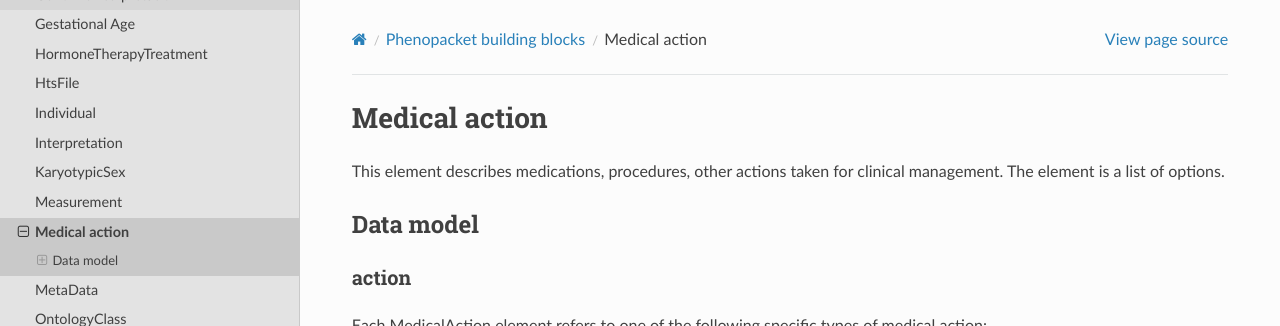
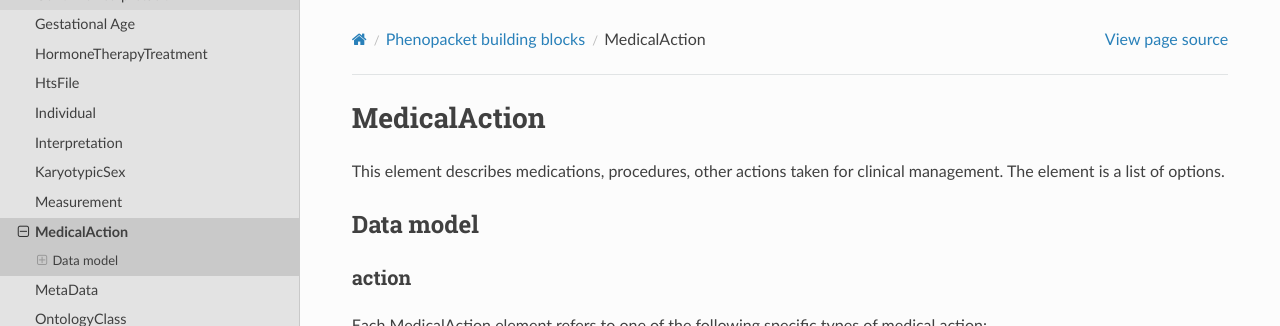
Before and after one commit to phenopackets/phenopacket-schema, a Sphinx documentation site: the page built from docs/medical-action.rst, in a window 1280 px wide. Shown: the top 326 px of the page. Built offline with Sphinx 7.4.7 and the Read the Docs theme 2.0.0, drawn with Linux system fonts in a browser that asks for light colours; pages that are not in the unit, such as notebooks, are missing from menus.

Commit message:
Update medical-action.rst

```diff
--- a/docs/medical-action.rst
+++ b/docs/medical-action.rst
@@ -1,7 +1,7 @@
 .. _rstmedicalaction:
 
 ##############
-Medical action
+MedicalAction
 ##############
 
 This element describes medications, procedures, other actions taken
```
